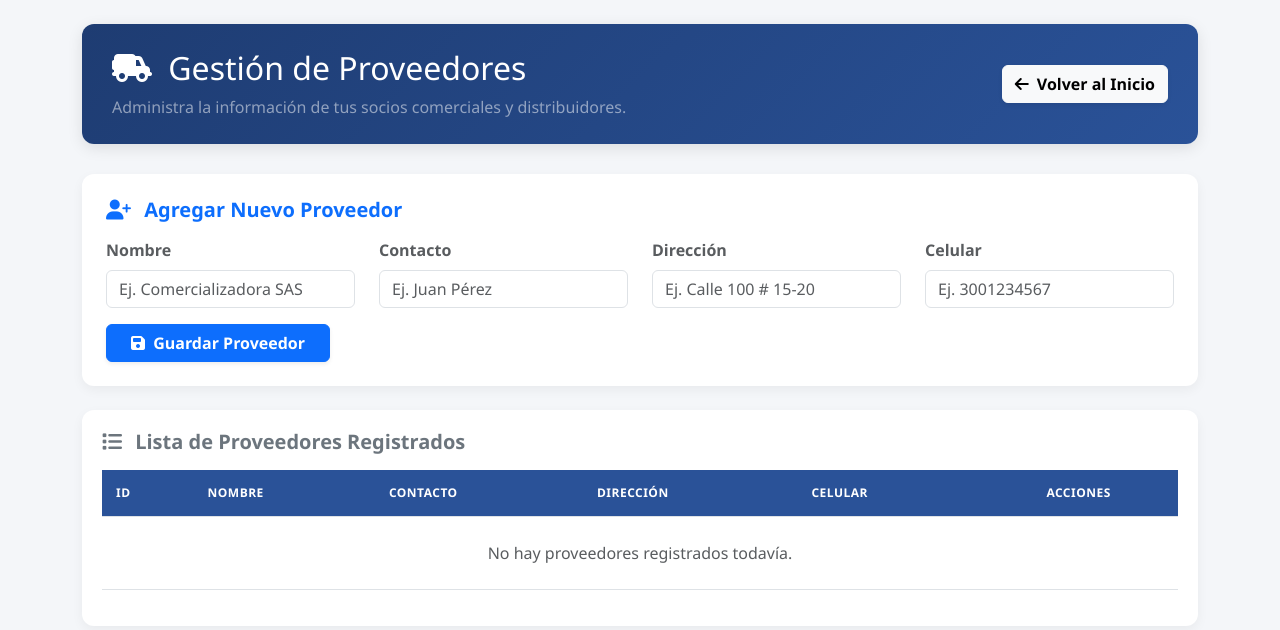
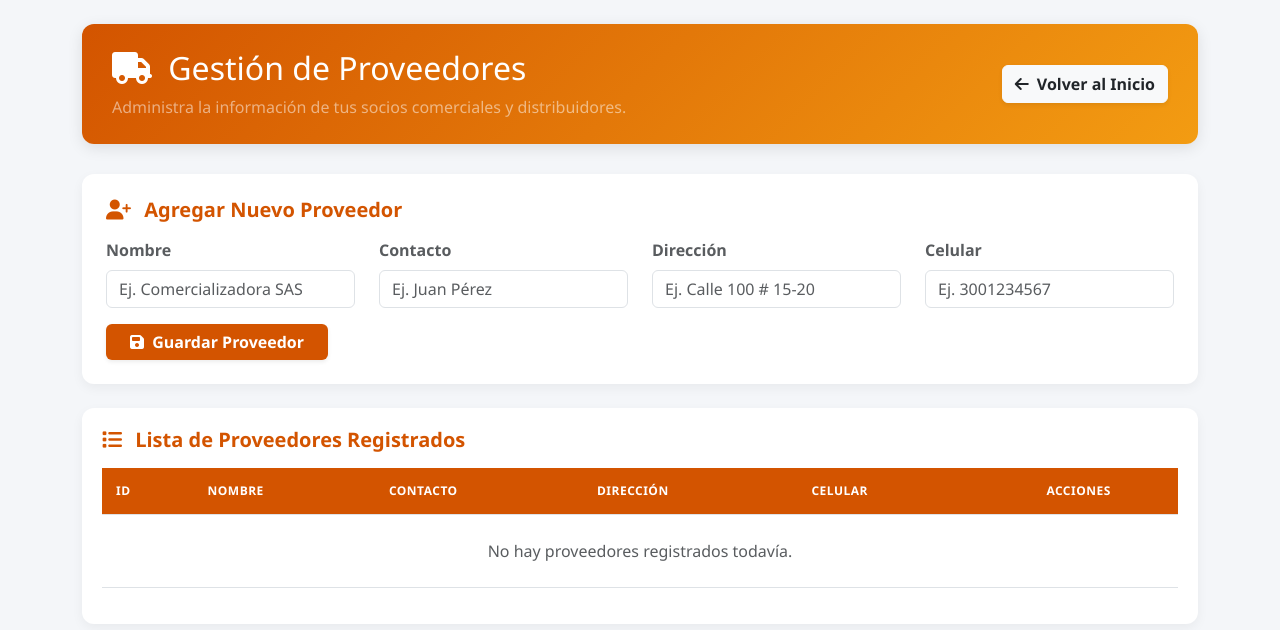
Before and after one commit to Andresmoreno1995-18/sistema-inventario-flask, a Flask app: page /proveedores in a window 1280 px wide. Shown: the top 630 px of the page. Run offline with Flask 3, Linux system fonts and the light colour scheme; the visitor is signed in with stand-in values (Sample User, id 1); data that the repository does not hold is empty; some libraries are stand-ins or nearby versions.

Commit message:
Unificar diseño de proveedores con temática naranja y camión

```diff
--- a/templates/proveedores.html
+++ b/templates/proveedores.html
@@ -10,8 +10,9 @@
             background-color: #f4f6f9;
             font-family: 'Segoe UI', Tahoma, Geneva, Verdana, sans-serif;
         }
+        /* Cabecera temática en Naranja */
         .header-banner {
-            background: linear-gradient(135deg, #1e3c72 0%, #2a5298 100%);
+            background: linear-gradient(135deg, #d35400 0%, #f39c12 100%);
             color: white;
             border-radius: 12px;
             padding: 25px 30px;
@@ -31,8 +32,9 @@
             overflow-x: auto;
             max-height: 550px;
         }
+        /* Tabla con cabecera naranja uniforme */
         .resizable-table th {
-            background-color: #2a5298 !important;
+            background-color: #d35400 !important;
             color: white !important;
             text-transform: uppercase;
             font-size: 12px;
@@ -44,19 +46,28 @@
             vertical-align: middle;
         }
         .resizable-table tbody tr:hover {
-            background-color: #f8fafc;
+            background-color: #fcf3cf;
+        }
+        .btn-custom-orange {
+            background-color: #d35400;
+            color: white;
+            border: none;
+        }
+        .btn-custom-orange:hover {
+            background-color: #b94800;
+            color: white;
         }
     </style>
 </head>
 <body>
     <div class="container mt-4 mb-5">
-        <!-- Cabecera Estilizada -->
+        <!-- Cabecera Estilizada en Naranja con Camión -->
         <div class="header-banner d-flex justify-content-between align-items-center">
             <div>
-                <h2><i class="fas fa-truck-field me-2"></i> Gestión de Proveedores</h2>
+                <h2><i class="fas fa-truck me-2"></i> Gestión de Proveedores</h2>
                 <p class="mb-0 text-white-50">Administra la información de tus socios comerciales y distribuidores.</p>
             </div>
-            <a href="{{ url_for('index') }}" class="btn btn-light fw-bold shadow-sm">
+            <a href="{{ url_for('index') }}" class="btn btn-light fw-bold shadow-sm text-dark">
                 <i class="fas fa-arrow-left me-1"></i> Volver al Inicio
             </a>
         </div>
@@ -64,7 +75,7 @@
         <!-- Formulario para Agregar Proveedor -->
         <div class="card mb-4">
             <div class="card-body p-4">
-                <h5 class="card-title text-primary fw-bold mb-3">
+                <h5 class="card-title fw-bold mb-3" style="color: #d35400;">
                     <i class="fas fa-user-plus me-2"></i> Agregar Nuevo Proveedor
                 </h5>
                 <form method="POST">
@@ -86,7 +97,7 @@
                             <input type="text" name="numero_celular" class="form-control" placeholder="Ej. 3001234567">
                         </div>
                     </div>
-                    <button type="submit" class="btn btn-primary px-4 fw-bold shadow-sm">
+                    <button type="submit" class="btn btn-custom-orange px-4 fw-bold shadow-sm">
                         <i class="fas fa-save me-1"></i> Guardar Proveedor
                     </button>
                 </form>
@@ -95,7 +106,7 @@
 
         <!-- Tabla Estilizada -->
         <div class="table-box">
-            <h5 class="text-secondary fw-bold mb-3"><i class="fas fa-list me-2"></i> Lista de Proveedores Registrados</h5>
+            <h5 class="fw-bold mb-3" style="color: #d35400;"><i class="fas fa-list me-2"></i> Lista de Proveedores Registrados</h5>
             <table class="resizable-table table table-hover align-middle">
                 <thead>
                     <tr>
```
